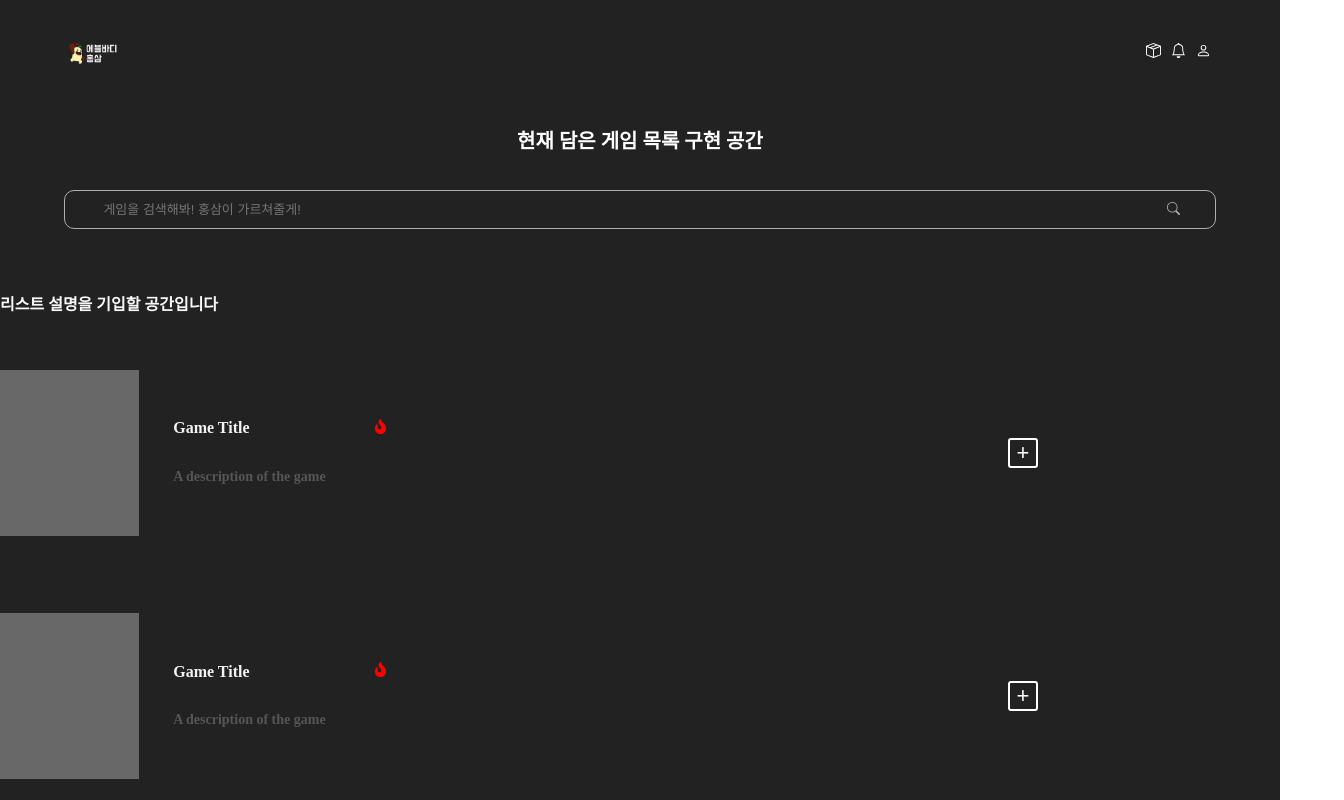
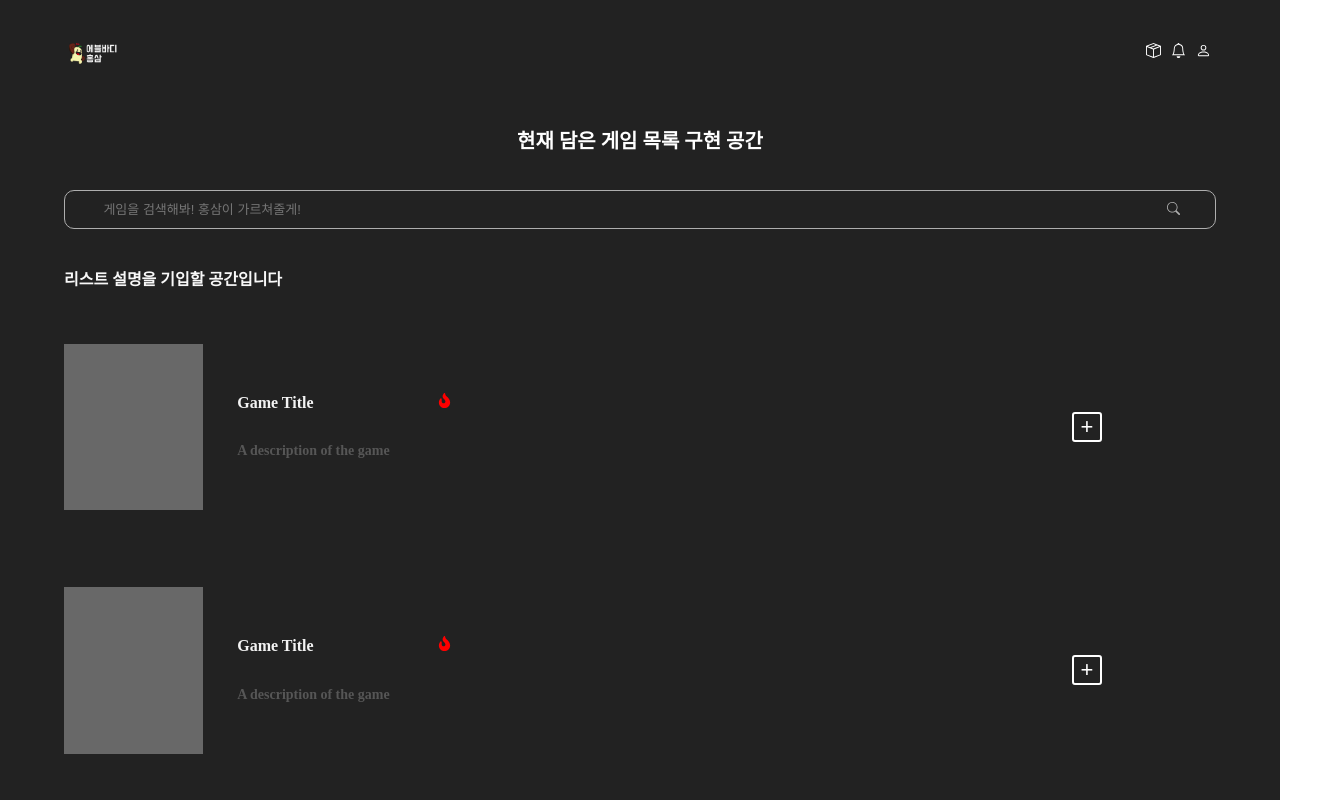
Before and after one commit to haeundae-triangle/hongsam-FE, a React (Create React App) app: page /MakeGameList in a window 1280 px wide. Shown: the top 800 px of the page, 1344 px wide, since content can reach past the window. Built offline with nearby package versions, Linux system fonts and the light colour scheme.

Commit message:
Feat : Games 외부 공간 조정

```diff
--- a/src/pages/MakeGameList.js
+++ b/src/pages/MakeGameList.js
@@ -30,10 +30,6 @@ const Container = styled.div`
   background-color: #222222;
 `
 
-// TODO : 화면 가로 방향 중앙정렬 하기
 const GameContainer = styled.div`
-  display: flex;
-  justify-content: center;
-  align-items: center;
-  flex-direction: column;
+  margin: 0 5%;
 `
```
